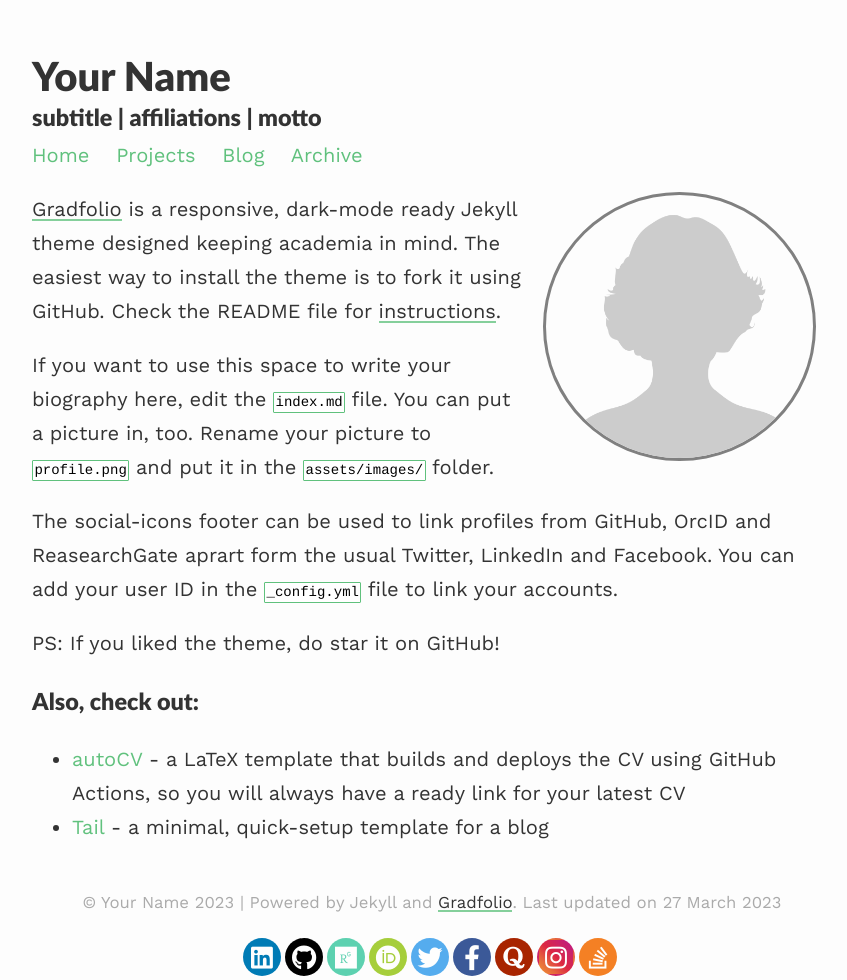
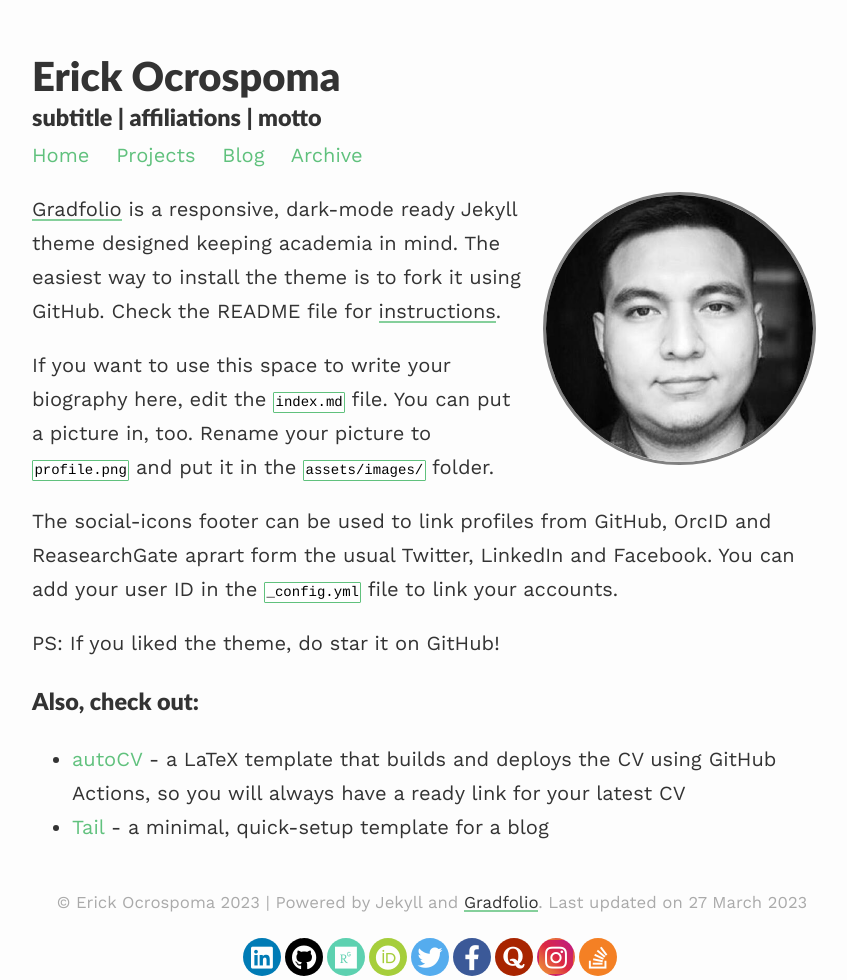
Before and after one commit to eocrospoma/eocrospoma.github.io, a Jekyll site: the page built from index.md, in a window 1280 px wide. Shown: the whole page, without its empty margins (208-1055 px from the left). Built offline with Jekyll 4.4.1, drawn with Linux system fonts in a browser that asks for light colours; nearby versions of some CDN libraries.

Commit message:
Add profile img

```diff
--- a/_config.yml
+++ b/_config.yml
@@ -1,6 +1,6 @@
 ### your site title here
 
-title: Your Name
+title: Erick Ocrospoma
 description: subtitle | affiliations | motto
 
 baseurl: / #name of GitHub repository
```
Also changed, not shown: assets/images/profile.original.png (added), assets/images/profile.png.
